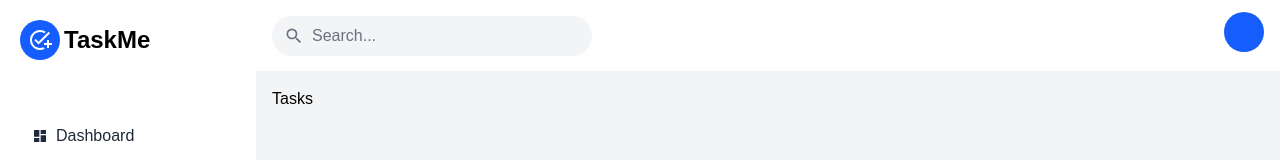
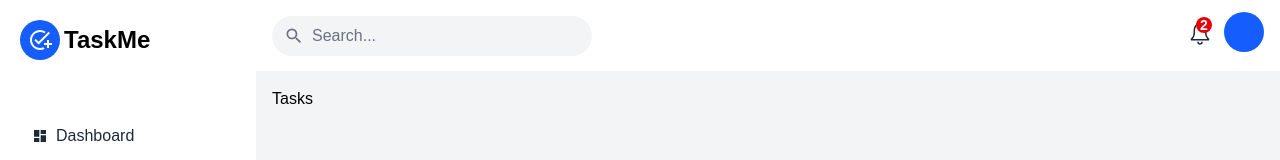
Before and after one commit to justinmoyle/Task-Manager, a React (Vite) app in the folder client/: page /tasks in a window 1280 px wide. Shown: the top 160 px of the page. Built offline with nearby package versions, Linux system fonts and the light colour scheme.

Commit message:
Add notifcation panel at the top of our app

```diff
--- a/client/src/App.jsx
+++ b/client/src/App.jsx
@@ -41,7 +41,6 @@
 
 const MobileSidebar = () => {
   const { isSidebarOpen } = useSelector((state) => state.auth);
-  const mobileMenuRef = useRef(null);
   const dispatch = useDispatch();
 
   const closeSidebar = () => {
--- a/client/src/components/Navbar.jsx
+++ b/client/src/components/Navbar.jsx
@@ -4,6 +4,7 @@
 import { IoMdMenu } from "react-icons/io";
 import { setOpenSidebar } from "../redux/slices/authSlice";
 import UserAvatar from "./UserAvatar"
+import NotificationPanel from "./NotificationPanel";
 
 export const Navbar = () => {
   const { user } = useSelector((state) => state.auth);
@@ -30,7 +31,7 @@
       </div>
 
       <div className="flex gap-2 items-center">
-        {/* <NotificationPanel/> */}
+        <NotificationPanel/>
         <UserAvatar/>
       </div>
     </div>
--- /dev/null
+++ b/client/src/components/NotificationPanel.jsx
@@ -0,0 +1,153 @@
+import React, { Fragment, useState } from "react";
+import moment from "moment";
+import { BiSolidMessageRounded } from "react-icons/bi";
+import { HiBellAlert } from "react-icons/hi2";
+import { IoIosNotificationsOutline } from "react-icons/io";
+import { Link } from "react-router-dom";
+import { Popover } from "@headlessui/react";
+import { Transition } from "@headlessui/react";
+
+const NotificationPanel = () => {
+  const [open, setOpen] = useState(false);
+  const [selected, setSelected] = useState(null);
+
+  //   const {data, refetch} = useGetNotificationsQuery();
+  //   const [markAsRead] = useMarkNotiAsReadMutation();
+
+  const ICONS = {
+    alert: (
+      <HiBellAlert className="h-5 w-5 text-gray-600 group-hover:text-indigo-600" />
+    ),
+    message: (
+      <BiSolidMessageRounded className="h-5 w-5 text-gray-600 group-hover:text-indigo-600" />
+    ),
+  };
+
+  const data = [
+    {
+      id: "1123",
+      team: ["123123", "123123", "123123", "123123"],
+      text: "New Task",
+      task: null,
+      notiType: "alert",
+      isRead: [],
+      createdAt: "2026-02-09T05:45:23.353Z",
+      updatedAt: "2026-02-09T05:45:23.353Z",
+    },
+    {
+      id: "1123",
+      team: ["123123", "123123", "123123", "123123"],
+      text: "New Task",
+      task: null,
+      notiType: "alert",
+      isRead: [],
+      createdAt: "2026-02-09T05:45:23.353Z",
+      updatedAt: "2026-02-09T05:45:23.353Z",
+    },
+  ];
+
+  const readHandler = () => {};
+  const viewHandler = () => {};
+
+  const callsToAction = [
+    { name: "Cancel", href: "#", icon: "" },
+    {
+      name: "Mark All Read",
+      href: "#",
+      icon: "",
+      onClick: () => readHandler("all", ""),
+    },
+  ];
+
+  return (
+    <>
+      <Popover className="relative">
+        <Popover.Button className="inline-flex items-center outline-none">
+          <div className="w-8 h-8 flex items-center justify-center text-gray-800 relative">
+            <IoIosNotificationsOutline className="text-3xl" />
+            {data?.length > 0 && (
+              <span className="absolute top-0 right-1 w-4 h-4 rounded-full bg-red-600">
+                <div className="h-full w-full flex justify-center items-center text-sm text-white font-semibold">
+                  {data?.length}
+                </div>
+              </span>
+            )}
+          </div>
+        </Popover.Button>
+        <Transition
+          as={Fragment}
+          enter="transition ease-out duration-100"
+          enterFrom="transform opacity-0 scale-95"
+          enterTo="transform opacity-100 scale-100"
+          leave="transition ease-in duration-75"
+          leaveFrom="transform opacity-100 scale-100"
+          leaveTo="transform opacity-0 scale-95"
+        >
+          <Popover.Panel
+            className="absolute -right-16 md:-right-2 z-10 mt-5 flex w-screen
+            max-w-max px-4"
+          >
+            {({ close }) =>
+              data?.length > 0 && (
+                <div
+                  className="w-screen max-w-md flex-auto overflow-hidden rounded-3xl
+                    bg-white text-sm leading-6 shadow-lg ring-1 ring-gray-900/5"
+                >
+                  <div className="p-4 cursor-pointer">
+                    {data?.slice(0, 5).map((item, index) => (
+                      <div
+                        key={item._id + index}
+                        className="group relative flex gap-x-4 rounded-lg p-4 hover:bg-gray-50"
+                      >
+                        <div
+                          className="mt-1 h-8 w-8 flex items-center justify-center
+                                    rounded-lg bg-gray-200 group-hover:bg-white"
+                        >
+                          {ICONS[item.notiType]}
+                        </div>
+
+                        <div
+                          className="cursor-pointer"
+                          onClick={() => viewHandler(item)}
+                        >
+                          <div
+                            className="flex items-center gap-3 font-semibold text-gray-900
+                                        capitalize"
+                          >
+                            <p>{item.notiType}</p>
+                            <span className="text-xs font-normal lowercase">
+                              {moment(item.createdAt).fromNow()}
+                            </span>
+                          </div>
+                          <p className="line-clamp-1 mt-1 text-gray-600">
+                            {item.text}
+                          </p>
+                        </div>
+                      </div>
+                    ))}
+                  </div>
+                  <div className="grid grid-cols-2 divide-x divide-gray-900/5 bg-gray-50">
+                    {callsToAction.map((item) => (
+                      <Link
+                        key={item.name}
+                        onClick={
+                          item?.onClick ? () => item.onClick() : () => close()
+                        }
+                        className="flex items-center justify-center gap-x-2.5 p-3
+                    font-semibold text-blue-600 hover:bg-gray-100"
+                      >
+                        {item.name}
+                      </Link>
+                    ))}
+                  </div>
+                </div>
+              )
+            }
+          </Popover.Panel>
+        </Transition>
+      </Popover>
+    </>
+  );
+};
+
+export default NotificationPanel;
```
